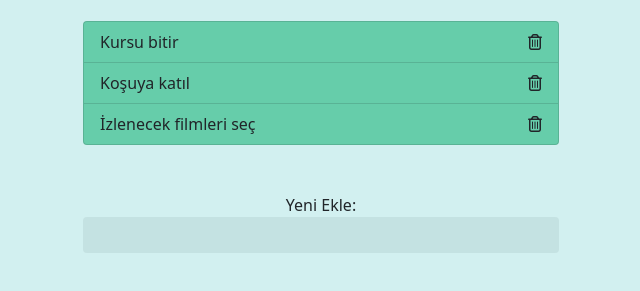
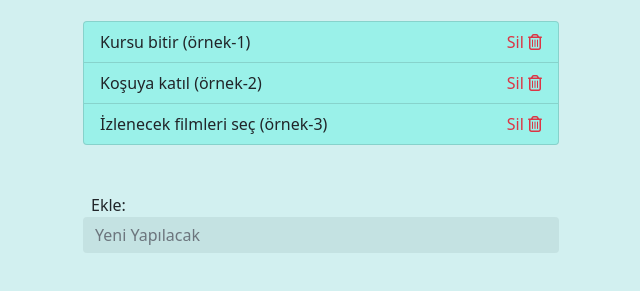
Before and after one commit to EmreKse/ToDoList-App, a plain HTML site: page index.html in a window 1280 px wide. Shown: the part 135-426 px from the top of the page, without its empty margins (319-959 px from the left). Drawn offline with nearby package versions, Linux system fonts and the light colour scheme.

Commit message:
design polish

```diff
--- a/app.js
+++ b/app.js
@@ -7,7 +7,7 @@ function createTemplate(toDo) {
     let html = `
     <li class="list-group-item d-flex justify-content-between align-items-center">
         <span>${toDo}</span>
-        <i class="far fa-trash-alt delete"></i>
+        <span class="text-danger delete">Sil <i class="far fa-trash-alt deletee"></i></span>
     </li>`;
 
     list.innerHTML += html;
@@ -27,6 +27,9 @@ form.addEventListener('submit', e => {
 list.addEventListener('click', e => {
     if(e.target.classList.contains('delete')) {
         e.target.parentElement.remove();
+    };
+    if(e.target.classList.contains('deletee')) {
+        e.target.parentElement.parentElement.remove();
     }
 });
 
--- a/index.html
+++ b/index.html
@@ -31,21 +31,21 @@
             </header>
             <ul class="list-group mx-auto text-black-50 todos">
                 <li class="list-group-item d-flex justify-content-between align-items-center">
-                    <span>Kursu bitir</span>
-                    <i class="far fa-trash-alt delete"></i>
+                    <span>Kursu bitir (örnek-1)</span>
+                    <span class="text-danger delete">Sil <i class="far fa-trash-alt deletee"></i></span>
                 </li>
                 <li class="list-group-item d-flex justify-content-between align-items-center">
-                    <span>Koşuya katıl</span>
-                    <i class="far fa-trash-alt delete"></i>
+                    <span>Koşuya katıl (örnek-2)</span>
+                    <span class="text-danger delete">Sil <i class="far fa-trash-alt deletee"></i></span>
                 </li>
                 <li class="list-group-item d-flex justify-content-between align-items-center">
-                    <span>İzlenecek filmleri seç</span>
-                    <i class="far fa-trash-alt delete"></i>
+                    <span>İzlenecek filmleri seç (örnek-3)</span>
+                    <span class="text-danger delete">Sil <i class="far fa-trash-alt deletee"></i></span>
                 </li>
             </ul>
-            <form class="add-form text-center my-5">
-                <label class="text-dark">Yeni Ekle:</label>
-                <input type="text" class="form-control m-auto" name="add">
+            <form class="add-form my-5">
+                <label class="text-dark mx-2">Ekle:</label>
+                <input type="text" class="form-control m-auto" name="add" placeholder="Yeni Yapılacak">
             </form>
         </div>
         <script src="app.js"></script>
--- a/style.css
+++ b/style.css
@@ -13,13 +13,17 @@ input[type=text], input[type=text]:focus {
 }
 
 .todos li {
-    background-color:mediumaquamarine ;
+    background-color:rgb(154, 241, 233) ;
 }
 
 .delete {
     cursor:pointer;
 }
 
+.delete:hover {
+    text-shadow: 1px 1px 1px #df4759;
+}
+
 .filtered {
     display: none !important;
 }
```
